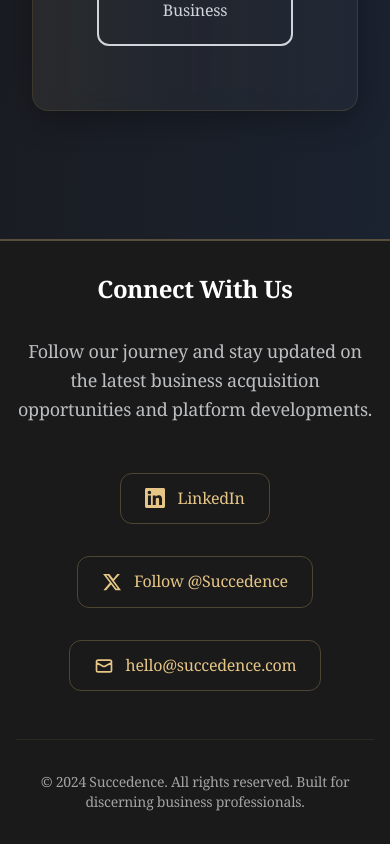
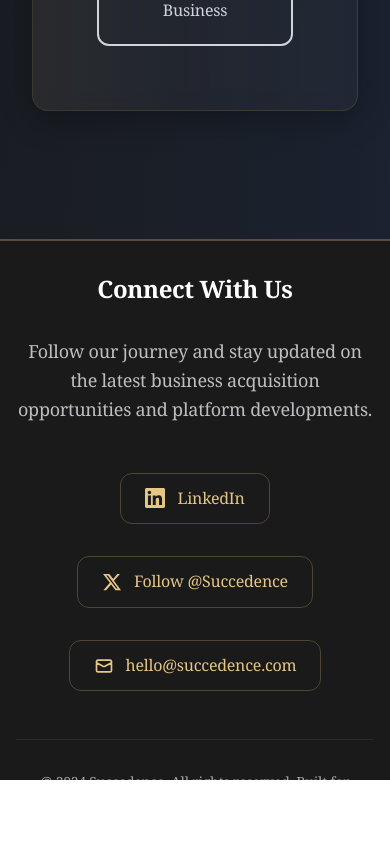
Before and after one commit to ek8029/succedence, a Next.js app: page / in a window 390 px wide. Shown: the part 10925-11769 px from the top of the page. After the commit the page ends 11705 px from the top, so only its background shows below. Built offline with nearby package versions, Linux system fonts and the light colour scheme.

Commit message:
Remove bottom gaps from footer to reach page edge

```diff
--- a/app/page.tsx
+++ b/app/page.tsx
@@ -104,12 +104,12 @@ export default function Home() {
   };
 
   return (
-    <div className="min-h-screen bg-primary-gradient relative overflow-hidden">
+    <div className="min-h-screen bg-primary-gradient relative overflow-hidden pb-0 mb-0">
       <div className="absolute inset-0 bg-gradient-to-br from-midnight via-charcoal to-navy opacity-90"></div>
       <div className="absolute inset-0 bg-noise opacity-10"></div>
 
       <div className="relative z-10">
-        <div className="container mx-auto px-4 sm:px-6 lg:px-8 py-8 sm:py-12 md:py-16 lg:py-20 pb-0 max-w-7xl">
+        <div className="container mx-auto px-4 sm:px-6 lg:px-8 pt-8 sm:pt-12 md:pt-16 lg:pt-20 pb-0 max-w-7xl">
           <ScrollAnimation direction="fade">
             <div className="text-center mb-16 sm:mb-24 md:mb-32 lg:mb-40 mt-8 sm:mt-12 md:mt-16 lg:mt-24">
               <div className="max-w-6xl mx-auto px-2 sm:px-0">
@@ -680,7 +680,7 @@ export default function Home() {
           </ScrollAnimation>
 
           {/* Social Contact Footer Banner */}
-          <div className="mt-16 py-8 w-screen relative left-1/2 right-1/2 -ml-[50vw] -mr-[50vw]" style={{background: '#1a1a1a', borderTop: '2px solid rgba(230, 198, 135, 0.3)'}}>
+          <div className="mt-16 py-8 pb-0 w-screen relative left-1/2 right-1/2 -ml-[50vw] -mr-[50vw] -mb-8" style={{background: '#1a1a1a', borderTop: '2px solid rgba(230, 198, 135, 0.3)'}}>
       <ScrollAnimation direction="fade" delay={200}>
         <div className="max-w-6xl mx-auto px-4 text-center">
           <h3 className="text-2xl md:text-3xl font-semibold text-warm-white mb-8 tracking-refined">
```
